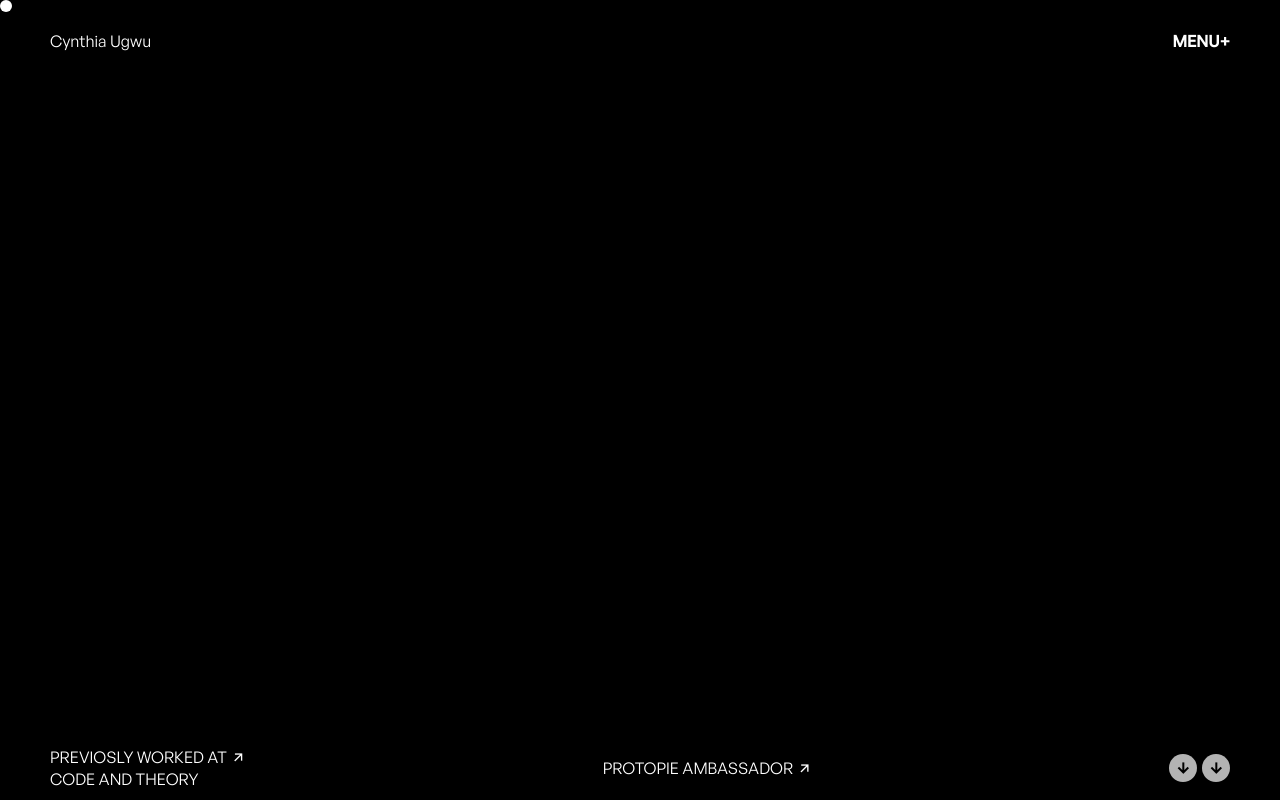
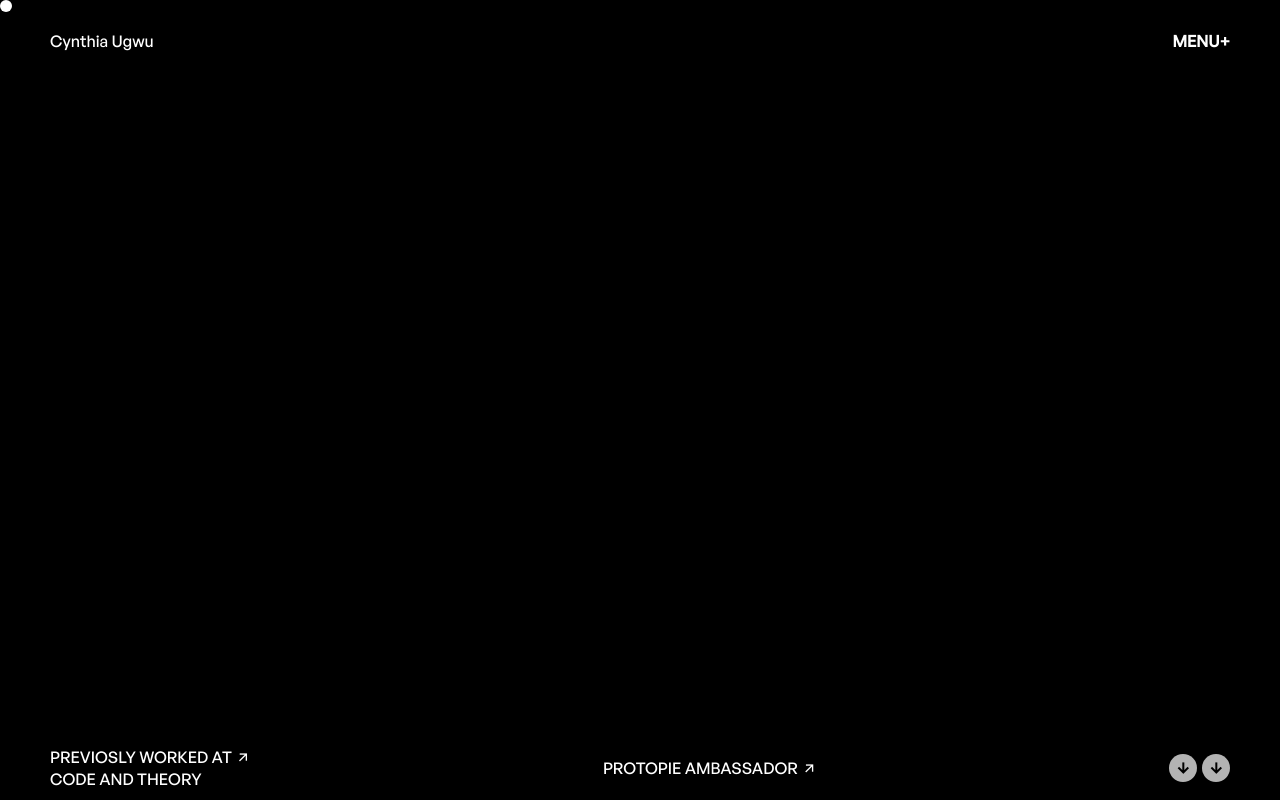
Before and after one commit to Exoblade-dev/Cynthia-Ugwu-Clone, a plain HTML site: page index.html in a window 1280 px wide. Shown: the top 800 px of the page. Drawn offline with nearby package versions, Linux system fonts and the light colour scheme; a script that the page names is missing.

Commit message:
Update style.css

```diff
--- a/css/style.css
+++ b/css/style.css
@@ -43,6 +43,7 @@ body {
 #nav a {
   text-decoration: none;
   color: white;
+  font-weight: 500;
 }
 #heading {
   margin-top: 30px;
@@ -96,6 +97,7 @@ body {
   color: white;
   text-decoration: none;
   text-transform: uppercase;
+  font-weight: 500;
 }
 #mainFooter a i {
   color: white;
@@ -276,6 +278,7 @@ body {
   color: white;
   text-decoration: none;
   text-transform: uppercase;
+  font-weight: 500;
 }
 #disclaimer {
     color: white;
```
